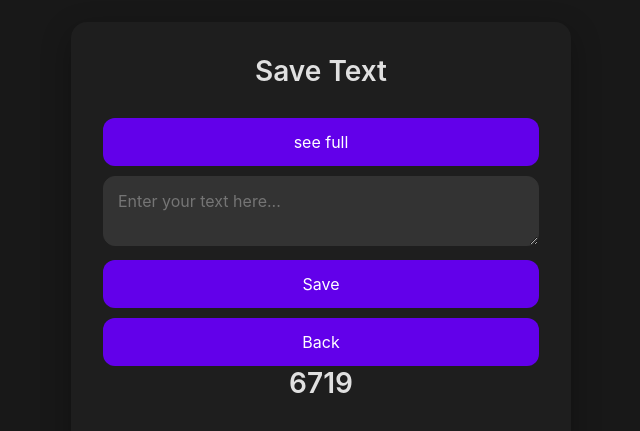
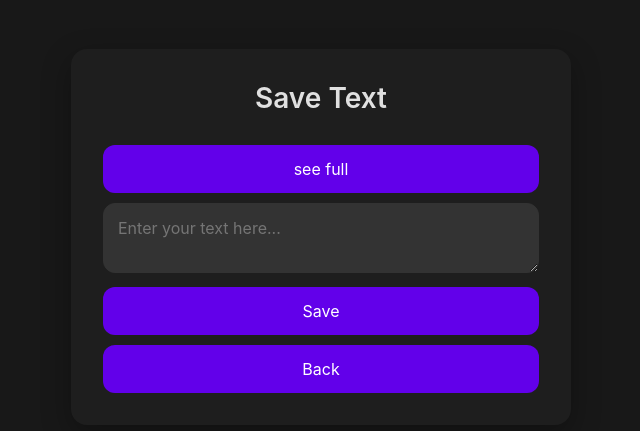
Before and after one commit to SEOJIAF/QuickTransfer, a SvelteKit app in the folder my-app/: page /save in a window 1280 px wide. Shown: the part 163-594 px from the top of the page, without its empty margins (319-959 px from the left). Built offline with nearby package versions, Linux system fonts and the light colour scheme.

Commit message:
show Id only when text saved

```diff
--- a/my-app/src/routes/save/+page.svelte
+++ b/my-app/src/routes/save/+page.svelte
@@ -4,7 +4,8 @@
     import { doc, setDoc } from "firebase/firestore";
 
     let text = "";
-    const docId = Math.floor(Math.random() * 10000 + 1000).toString();
+    let docId = "";
+
     async function save() {
 
         if (!text) {
@@ -18,7 +19,7 @@
         }
 
         // ✅ Generate docId before using it
-
+        docId = Math.floor(Math.random() * 10000 + 1000).toString();
 
         await setDoc(doc(db, "texts", docId), {
             content: text,
@@ -35,5 +36,7 @@
     <textarea bind:value={text} placeholder="Enter your text here..."></textarea>
     <button on:click={save}>Save</button>
     <button on:click={() => goto('/')}>Back</button>
+    {#if docId.length>0}
     <h1>{docId}</h1>
+    {/if}
 </main>
```
